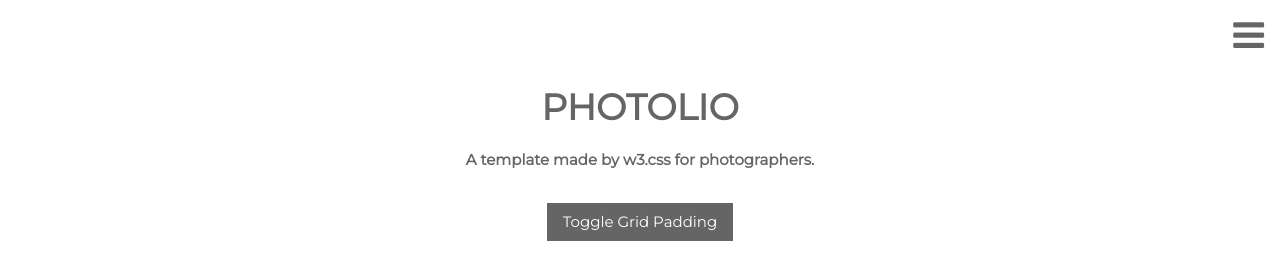
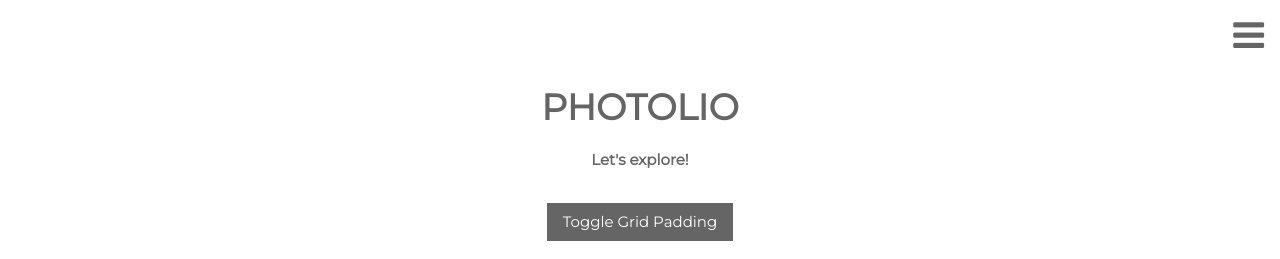
Before and after one commit to pratyush-dh/pratyush-dh.github.io, a plain HTML site: page index.html in a window 1280 px wide. Shown: the top 259 px of the page. Drawn offline with nearby package versions, Linux system fonts and the light colour scheme.

Commit message:
Update index.html

```diff
--- a/index.html
+++ b/index.html
@@ -35,7 +35,7 @@ img {margin-bottom: -7px}
 <div class="w3-clear"></div>
 <header class="w3-center w3-margin-bottom">
   <h1><b>PHOTOLIO</b></h1>
-  <p><b>A template made by w3.css for photographers.</b></p>
+  <p><b>Let's explore!</b></p>
   <p class="w3-padding-16"><button class="w3-button w3-black" onclick="myFunction()">Toggle Grid Padding</button></p>
 </header>
 </div>
```
